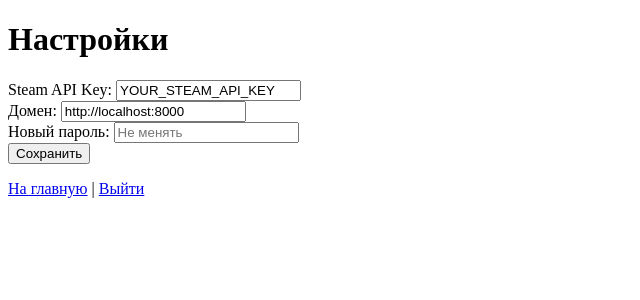
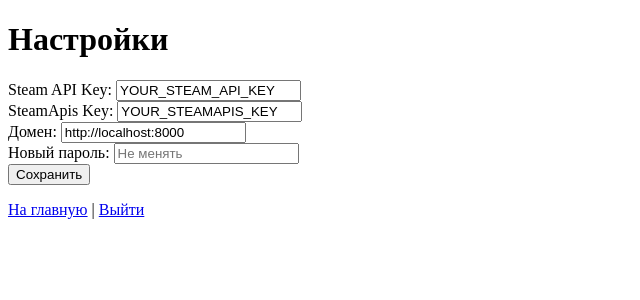
Before and after one commit to neizvedaniydag/casex, a PHP site: page /admin.php in a window 1280 px wide. Shown: the top 300 px of the page, without its empty margins (0-640 px from the left). Run offline with PHP 8.4, Linux system fonts and the light colour scheme; the visitor is signed in with stand-in values (Sample User, id 1).

Commit message:
Add SteamApis fallback

```diff
--- a/admin.php
+++ b/admin.php
@@ -55,6 +55,7 @@ if (!isset($_SESSION['admin'])) {
 // handle settings update
 if ($_SERVER['REQUEST_METHOD'] === 'POST') {
     $config['STEAM_API_KEY'] = $_POST['STEAM_API_KEY'] ?? $config['STEAM_API_KEY'];
+    $config['STEAM_APIS_KEY'] = $_POST['STEAM_APIS_KEY'] ?? $config['STEAM_APIS_KEY'];
     $config['DOMAIN'] = $_POST['DOMAIN'] ?? $config['DOMAIN'];
     if (!empty($_POST['ADMIN_PASSWORD'])) {
         $config['ADMIN_PASSWORD'] = $_POST['ADMIN_PASSWORD'];
@@ -82,6 +83,9 @@ if ($_SERVER['REQUEST_METHOD'] === 'POST') {
     <label>Steam API Key:
         <input type="text" name="STEAM_API_KEY" value="<?php echo htmlspecialchars($config['STEAM_API_KEY']); ?>">
     </label><br>
+    <label>SteamApis Key:
+        <input type="text" name="STEAM_APIS_KEY" value="<?php echo htmlspecialchars($config['STEAM_APIS_KEY']); ?>">
+    </label><br>
     <label>Домен:
         <input type="text" name="DOMAIN" value="<?php echo htmlspecialchars($config['DOMAIN']); ?>">
     </label><br>
--- a/config.sample.php
+++ b/config.sample.php
@@ -2,6 +2,9 @@
 return [
     // Ключ используется для Web API Steam при загрузке инвентаря.
     'STEAM_API_KEY' => 'YOUR_STEAM_API_KEY',
+    // Ключ для сервиса SteamApis.com (опционально). Позволяет получать инвентарь
+    // через прокси, если обычные запросы к Steam блокируются.
+    'STEAM_APIS_KEY' => 'YOUR_STEAMAPIS_KEY',
     // URL вашего сайта. Используется для OpenID-редиректов.
     // По умолчанию локальный сервер на порту 8000.
     'DOMAIN' => 'http://localhost:8000',
```
Also changed, not shown: docs/steam_exchange_guide.md (+5 -0 lines), inventory.php (+12 -0 lines), README.md.
